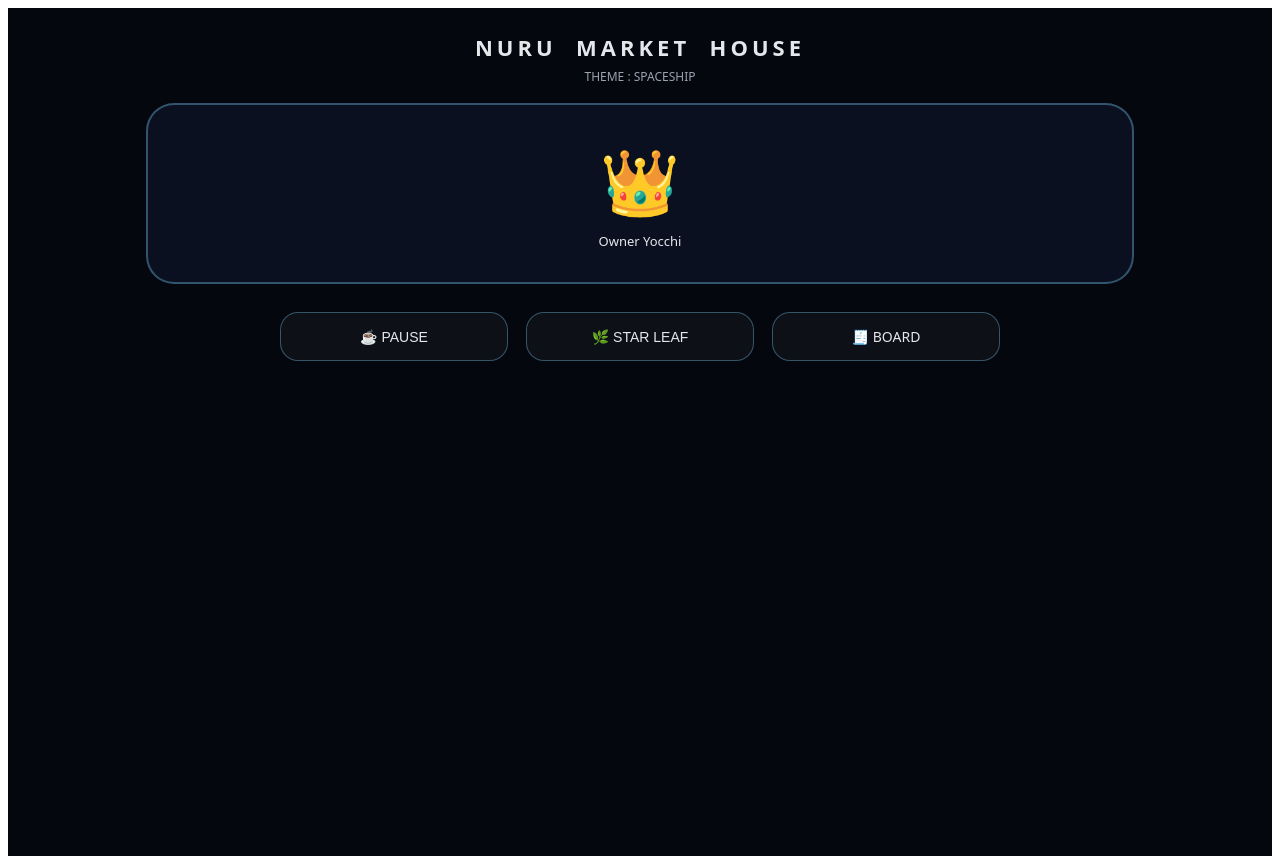
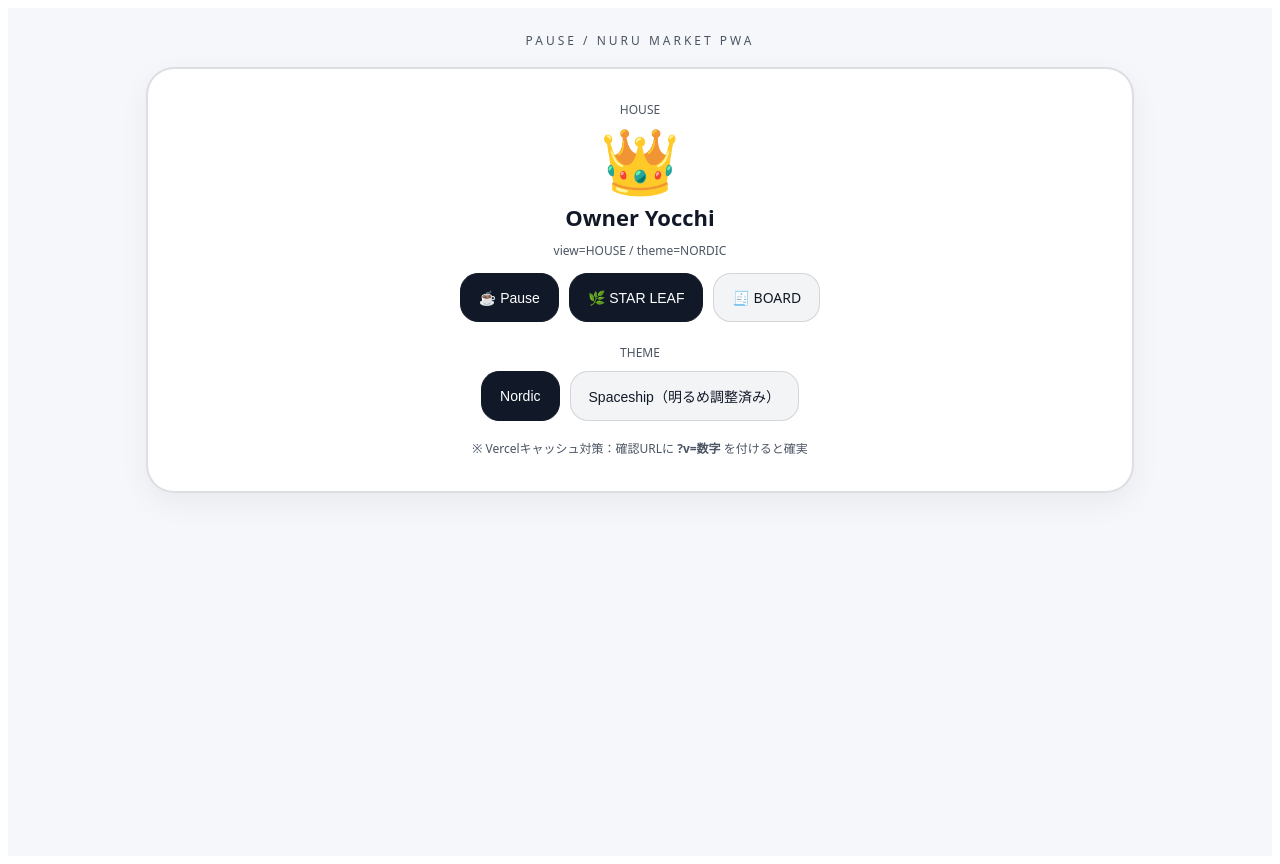
Before and after one commit to kan0601g-maker/pause-pwa, a Next.js app: page / in a window 1280 px wide. Built offline with nearby package versions, Linux system fonts and the light colour scheme.

Commit message:
Update page.js

```diff
--- a/app/page.js
+++ b/app/page.js
@@ -1,59 +1,106 @@
 "use client";
 
-import React, { useEffect, useState } from "react";
-import Link from "next/link";
+import React, { useEffect, useMemo, useState } from "react";
 
-export default function Home() {
-  const [view, setView] = useState("HOUSE"); // HOUSE | PAUSE | STAR
+export default function Page() {
+  // ===== View state =====
+  // "HOUSE" | "PAUSE" | "STARLEAF"
+  const [view, setView] = useState("HOUSE");
 
-  // ★ 追加：URLクエリで初期表示を切り替え（例：/?view=PAUSE）
+  // ===== Theme state (HOUSE only) =====
+  // "NORDIC" | "SPACESHIP"
+  const [theme, setTheme] = useState("NORDIC");
+
+  // ===== STAR LEAF scan simulation =====
+  const [scanning, setScanning] = useState(false);
+  const [scanDone, setScanDone] = useState(false);
+
+  // ===== URL query: ?view=PAUSE などを拾う（PAUSE/STARLEAF導線にも使う）=====
   useEffect(() => {
     try {
-      const sp = new URLSearchParams(window.location.search);
-      const v = (sp.get("view") || "").toUpperCase();
-      if (v === "HOUSE" || v === "PAUSE" || v === "STAR") {
-        setView(v);
-      }
+      const params = new URLSearchParams(window.location.search);
+      const v = (params.get("view") || "").toUpperCase();
+      if (v === "PAUSE") setView("PAUSE");
+      if (v === "STARLEAF") setView("STARLEAF");
+      if (v === "HOUSE") setView("HOUSE");
     } catch {}
   }, []);
 
-  // ★ 追加：画面切替時にURLも更新（キャッシュ錯覚防止にも効く）
-  function go(next) {
-    setView(next);
+  function go(nextView) {
+    setView(nextView);
+    // URLに view を残す（キャッシュ錯覚を減らす・直リンク可能）
     try {
       const url = new URL(window.location.href);
-      if (next === "HOUSE") {
-        url.searchParams.delete("view");
-      } else {
-        url.searchParams.set("view", next);
-      }
-      window.history.replaceState(null, "", url.toString());
+      url.searchParams.set("view", nextView);
+      window.history.replaceState({}, "", url.toString());
     } catch {}
   }
 
-  const bg = "#05070f";
-  const card = "#0b1020";
-  const border = "rgba(125,211,252,0.35)";
-  const text = "#e5e7eb";
-  const sub = "#9ca3af";
+  // ===== Common styles =====
+  const fontFamily =
+    'ui-sans-serif, system-ui, -apple-system, "Segoe UI", Roboto, Arial';
+
+  // ===== HOUSE themes =====
+  // Nordic: 明るい・静か
+  const nordic = useMemo(
+    () => ({
+      bg: "#f6f7fb",
+      card: "#ffffff",
+      border: "rgba(15,23,42,0.14)",
+      text: "#111827",
+      sub: "#4b5563",
+      soft: "#f3f4f6",
+      accent: "#111827",
+    }),
+    []
+  );
+
+  // Spaceship: “暗すぎ問題”を解消するため、黒→濃紺寄りで少し明るく
+  const spaceship = useMemo(
+    () => ({
+      bg: "#0b1220", // ← 明るめに
+      card: "#111b2e", // ← 明るめに
+      border: "rgba(125,211,252,0.40)",
+      text: "#e5e7eb",
+      sub: "#aeb7c6", // ← 少し明るめに
+      soft: "rgba(255,255,255,0.06)",
+      accent: "#7dd3fc",
+    }),
+    []
+  );
+
+  const T = theme === "NORDIC" ? nordic : spaceship;
 
   const shell = {
     minHeight: "100vh",
-    background: bg,
-    color: text,
-    fontFamily:
-      'ui-sans-serif, system-ui, -apple-system, "Segoe UI", Roboto, Arial',
+    background: T.bg,
+    color: T.text,
+    fontFamily,
     padding: 24,
+    transition: "background 200ms ease",
   };
 
   const frame = {
     maxWidth: 920,
     margin: "0 auto",
     borderRadius: 28,
-    border: `2px solid ${border}`,
-    background: card,
+    border: `2px solid ${T.border}`,
+    background: T.card,
     padding: 32,
     textAlign: "center",
+    boxShadow:
+      theme === "NORDIC"
+        ? "0 10px 30px rgba(0,0,0,0.06)"
+        : "0 10px 30px rgba(0,0,0,0.35)",
+    transition: "background 200ms ease",
+  };
+
+  const pillRow = {
+    display: "flex",
+    justifyContent: "center",
+    gap: 10,
+    flexWrap: "wrap",
+    marginTop: 14,
   };
 
   const btn = {
@@ -61,120 +108,287 @@ export default function Home() {
     borderRadius: 18,
     fontSize: 14,
     cursor: "pointer",
-    border: `1px solid ${border}`,
-    background: "rgba(255,255,255,0.04)",
-    color: text,
+    border: `1px solid ${T.border}`,
+    background: T.soft,
+    color: T.text,
     textDecoration: "none",
     display: "inline-flex",
     alignItems: "center",
     justifyContent: "center",
     gap: 8,
+    userSelect: "none",
   };
 
-  const small = { fontSize: 12, color: sub };
+  const btnPrimary = {
+    ...btn,
+    border: theme === "NORDIC" ? "1px solid #111827" : `1px solid ${T.accent}`,
+    background: theme === "NORDIC" ? "#111827" : "rgba(125,211,252,0.14)",
+    color: theme === "NORDIC" ? "#ffffff" : T.text,
+  };
 
-  return (
-    <div style={shell}>
-      {/* HOUSE */}
-      {view === "HOUSE" && (
-        <>
-          <div style={{ textAlign: "center", marginBottom: 18 }}>
-            <div style={{ fontSize: 22, letterSpacing: 4, fontWeight: 700 }}>
-              NURU&nbsp;&nbsp;MARKET&nbsp;&nbsp;HOUSE
+  const tiny = { fontSize: 12, color: T.sub };
+
+  // ===== PAUSE styles =====
+  const pauseShell = {
+    minHeight: "100vh",
+    background: "#ffffff",
+    color: "#111111",
+    fontFamily,
+    padding: 24,
+  };
+
+  const pauseWrap = { maxWidth: 860, margin: "0 auto", padding: "24px 18px" };
+
+  const pauseCard = {
+    border: "1px solid #e5e7eb",
+    borderRadius: 12,
+    padding: 18,
+    background: "#ffffff",
+    textAlign: "left",
+  };
+
+  const pauseBtn = {
+    border: "1px solid #e5e7eb",
+    borderRadius: 999,
+    padding: "10px 16px",
+    background: "#ffffff",
+    color: "#111111",
+    textDecoration: "none",
+    display: "inline-flex",
+    alignItems: "center",
+    justifyContent: "center",
+    gap: 8,
+    fontSize: 14,
+    cursor: "pointer",
+  };
+
+  const pauseSoftBtn = { ...pauseBtn, background: "#f9fafb" };
+
+  // ===== STAR LEAF styles =====
+  const leafShell = {
+    minHeight: "100vh",
+    background: "#05070f",
+    color: "#22c55e",
+    fontFamily,
+    padding: 24,
+  };
+
+  const leafWrap = {
+    maxWidth: 900,
+    margin: "0 auto",
+    borderRadius: 22,
+    border: "1px solid rgba(34,197,94,0.35)",
+    padding: 24,
+    background: "rgba(0,0,0,0.35)",
+  };
+
+  const leafBtn = {
+    display: "inline-block",
+    padding: "12px 16px",
+    borderRadius: 999,
+    border: "1px solid rgba(34,197,94,0.6)",
+    color: "#22c55e",
+    background: "rgba(34,197,94,0.08)",
+    textDecoration: "none",
+    fontSize: 14,
+    cursor: "pointer",
+    userSelect: "none",
+  };
+
+  const leafBtnGhost = {
+    ...leafBtn,
+    background: "transparent",
+  };
+
+  // ===== Views =====
+  if (view === "PAUSE") {
+    return (
+      <div style={pauseShell}>
+        <div style={pauseWrap}>
+          <div style={{ display: "flex", gap: 10, flexWrap: "wrap" }}>
+            <button onClick={() => go("HOUSE")} style={pauseBtn}>
+              ← HOUSE
+            </button>
+          </div>
+
+          <div style={{ marginTop: 18, textAlign: "left" }}>
+            <div style={{ fontSize: 28, fontWeight: 800 }}>PAUSE</div>
+            <div style={{ marginTop: 10, color: "#374151" }}>
+              くつろいでいってください。
             </div>
-            <div style={{ fontSize: 12, color: sub, marginTop: 6 }}>
-              THEME : SPACESHIP
+
+            <div style={{ marginTop: 18, ...pauseCard }}>
+              <div style={{ fontWeight: 700, marginBottom: 10 }}>
+                行き先（リンク）
+              </div>
+
+              <div style={{ display: "grid", gap: 10 }}>
+                <a href="/board" style={pauseBtn}>
+                  🧾 /board
+                </a>
+
+                <a href="/rooms/yottemita" style={pauseBtn}>
+                  🚪 /rooms/yottemita
+                </a>
+
+                <a href="/rooms/poem" style={pauseBtn}>
+                  🖋️ /rooms/poem
+                </a>
+
+                <a href="/rooms/manager" style={pauseBtn}>
+                  🧑‍✈️ /rooms/manager
+                </a>
+
+                {/* 会話室（C案） */}
+                <a href="/rooms/echo" style={pauseSoftBtn}>
+                  🗣️ /rooms/echo（雑談OK）
+                </a>
+
+                <a href="/rooms/starleaf" style={pauseSoftBtn}>
+                  🌿 /rooms/starleaf（スターリーフ専用）
+                </a>
+              </div>
+            </div>
+
+            <div style={{ marginTop: 16, color: "#6b7280", fontSize: 12 }}>
+              ※ いまは端末内保存（サーバ送信なし）
             </div>
           </div>
+        </div>
+      </div>
+    );
+  }
 
-          <div style={frame}>
-            <div style={{ fontSize: 64, marginBottom: 8 }}>👑</div>
-            <div style={{ fontSize: 13 }}>Owner Yocchi</div>
+  if (view === "STARLEAF") {
+    return (
+      <div style={leafShell}>
+        <div style={leafWrap}>
+          <div style={{ display: "flex", gap: 10, flexWrap: "wrap" }}>
+            <button
+              onClick={() => go("HOUSE")}
+              style={{ ...leafBtnGhost, borderColor: "rgba(34,197,94,0.35)" }}
+            >
+              ← HOUSE
+            </button>
+            <button
+              onClick={() => go("PAUSE")}
+              style={{ ...leafBtnGhost, borderColor: "rgba(34,197,94,0.35)" }}
+            >
+              ← PAUSE
+            </button>
           </div>
 
-          <div
-            style={{
-              maxWidth: 720,
-              margin: "28px auto 0",
-              display: "grid",
-              gridTemplateColumns: "1fr 1fr 1fr",
-              gap: 18,
-            }}
-          >
-            <button style={btn} onClick={() => go("PAUSE")}>
-              ☕ PAUSE
-            </button>
-            <button style={btn} onClick={() => go("STAR")}>
-              🌿 STAR LEAF
-            </button>
-            <Link href="/board" style={btn}>
-              🧾 BOARD
-            </Link>
-          </div>
-        </>
-      )}
-
-      {/* PAUSE */}
-      {view === "PAUSE" && (
-        <div style={frame}>
-          <button onClick={() => go("HOUSE")} style={btn}>
-            ← HOUSE
-          </button>
-
-          <div style={{ marginTop: 18, fontSize: 20 }}>PAUSE</div>
-          <div style={{ marginTop: 6, color: sub }}>
-            くつろいでいってください。
-          </div>
-
-          {/* 入口：BOARD */}
-          <div style={{ marginTop: 22 }}>
-            <Link href="/board" style={btn}>
-              🧾 BOARD（ひとこと残す）
-            </Link>
-          </div>
-
-          {/* rooms */}
-          <div style={{ marginTop: 22 }}>
-            <div style={small}>rooms</div>
+          <div style={{ marginTop: 18 }}>
+            <div style={{ fontSize: 22, letterSpacing: 3, fontWeight: 800 }}>
+              STAR LEAF
+            </div>
+            <div style={{ marginTop: 8, color: "rgba(34,197,94,0.85)" }}>
+              黒背景・緑文字
+            </div>
 
             <div
               style={{
-                marginTop: 10,
-                display: "grid",
-                gap: 12,
-                justifyItems: "center",
+                marginTop: 18,
+                border: "1px solid rgba(34,197,94,0.25)",
+                borderRadius: 16,
+                padding: 16,
               }}
             >
-              <Link href="/rooms/yottemita" style={{ ...btn, width: "min(420px, 100%)" }}>
-                🧱 /rooms/yottemita
-              </Link>
+              <div style={{ fontWeight: 700, marginBottom: 10 }}>
+                SCANNING MODULE
+              </div>
 
-              <Link href="/rooms/poem" style={{ ...btn, width: "min(420px, 100%)" }}>
-                ✒️ /rooms/poem
-              </Link>
+              <button
+                onClick={() => {
+                  if (scanning) return;
+                  setScanning(true);
+                  setScanDone(false);
+                  setTimeout(() => {
+                    setScanning(false);
+                    setScanDone(true);
+                  }, 2000);
+                }}
+                style={leafBtn}
+              >
+                {scanning ? "SCANNING..." : "SCANNING START"}
+              </button>
 
-              <Link href="/rooms/manager" style={{ ...btn, width: "min(420px, 100%)" }}>
-                🧑‍✈️ /rooms/manager
-              </Link>
+              <div style={{ marginTop: 12, fontSize: 13, opacity: 0.95 }}>
+                {scanning && "…解析中（2秒の疑似スキャン）"}
+                {!scanning && !scanDone && "準備できたら押してOK"}
+                {!scanning && scanDone && "SCAN COMPLETE ✅"}
+              </div>
             </div>
 
-            <div style={{ ...small, marginTop: 10 }}>
-              ※ rooms はテンプレで表示（/rooms/[slug]）
+            {/* ✅ ここが今回の追加：STAR LEAF会話部屋への導線 */}
+            <div style={{ marginTop: 16, display: "grid", gap: 10 }}>
+              <a href="/rooms/starleaf?v=1" style={leafBtn}>
+                🗣️ STAR LEAF を語る部屋へ（/rooms/starleaf）
+              </a>
+
+              <button
+                onClick={() => go("HOUSE")}
+                style={{ ...leafBtnGhost, borderColor: "rgba(34,197,94,0.35)" }}
+              >
+                ヌールマーケットへ戻る
+              </button>
             </div>
           </div>
         </div>
-      )}
+      </div>
+    );
+  }
 
-      {/* STAR */}
-      {view === "STAR" && (
-        <div style={frame}>
-          <button onClick={() => go("HOUSE")} style={btn}>
-            ← HOUSE
+  // ===== HOUSE =====
+  return (
+    <div style={shell}>
+      <div style={{ textAlign: "center", marginBottom: 18 }}>
+        <div style={{ fontSize: 12, color: T.sub, letterSpacing: 3 }}>
+          PAUSE / NURU MARKET PWA
+        </div>
+      </div>
+
+      <div style={frame}>
+        <div style={{ fontSize: 12, color: T.sub }}>HOUSE</div>
+
+        <div style={{ marginTop: 10, fontSize: 64, lineHeight: 1 }}>👑</div>
+
+        <div style={{ marginTop: 10, fontSize: 22, fontWeight: 800 }}>
+          Owner Yocchi
+        </div>
+
+        <div style={{ marginTop: 10, ...tiny }}>
+          view={view} / theme={theme}
+        </div>
+
+        <div style={pillRow}>
+          <button onClick={() => go("PAUSE")} style={btnPrimary}>
+            ☕ Pause
           </button>
-          <div style={{ marginTop: 18, color: "#22c55e" }}>STAR LEAF</div>
-          <div style={{ marginTop: 6, color: sub, fontSize: 12 }}>READY.</div>
+          <button onClick={() => go("STARLEAF")} style={btnPrimary}>
+            🌿 STAR LEAF
+          </button>
+
+          {/* HOUSE→BOARD導線（便利） */}
+          <a href="/board" style={btn}>
+            🧾 BOARD
+          </a>
         </div>
-      )}
+
+        <div style={{ marginTop: 22, ...tiny }}>THEME</div>
+        <div style={{ display: "flex", justifyContent: "center", gap: 10, flexWrap: "wrap", marginTop: 10 }}>
+          <button onClick={() => setTheme("NORDIC")} style={theme === "NORDIC" ? btnPrimary : btn}>
+            Nordic
+          </button>
+          <button onClick={() => setTheme("SPACESHIP")} style={theme === "SPACESHIP" ? btnPrimary : btn}>
+            Spaceship（明るめ調整済み）
+          </button>
+        </div>
+
+        <div style={{ marginTop: 18, color: T.sub, fontSize: 12, lineHeight: 1.7 }}>
+          ※ Vercelキャッシュ対策：確認URLに <b>?v=数字</b> を付けると確実
+        </div>
+      </div>
     </div>
   );
 }
```
